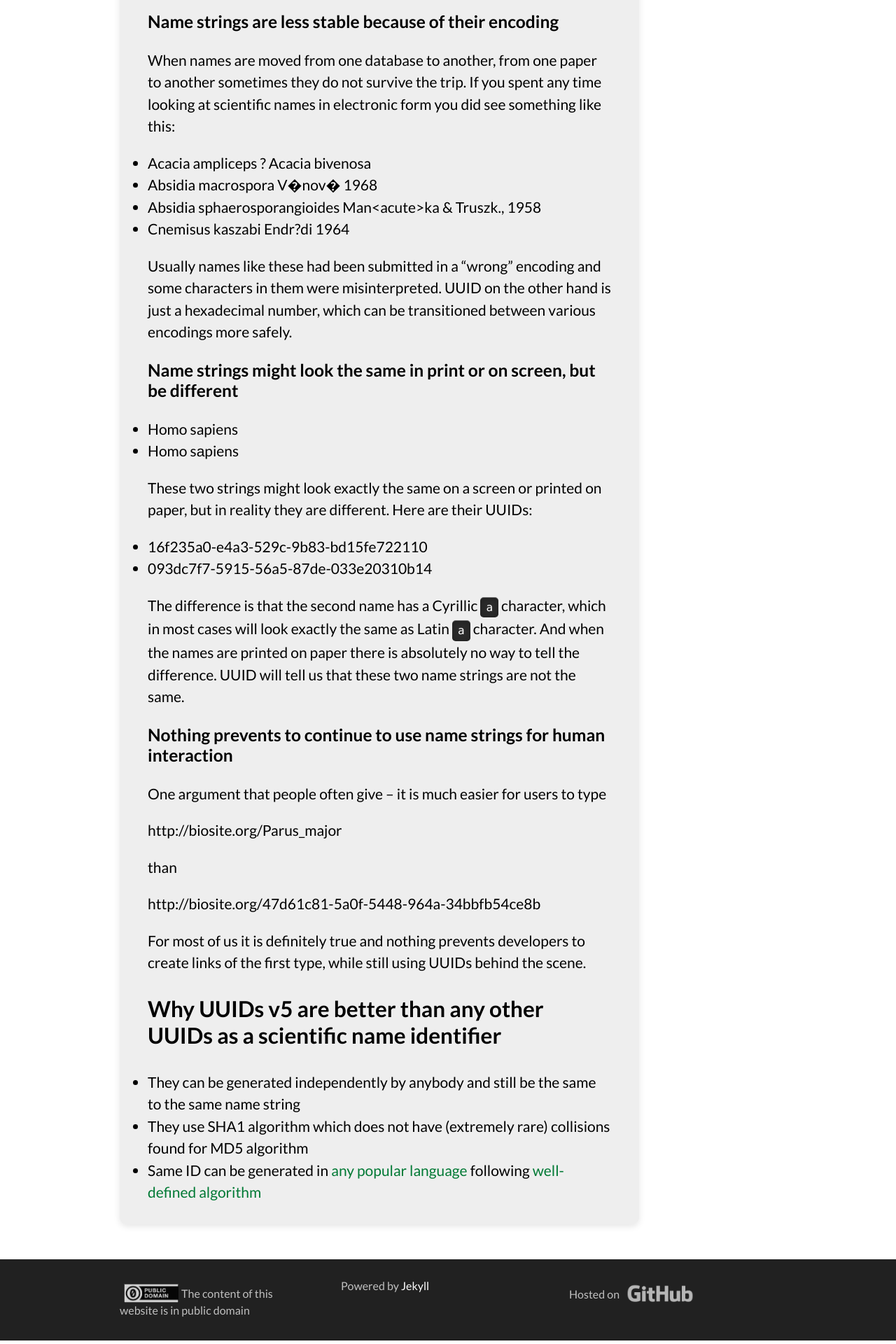
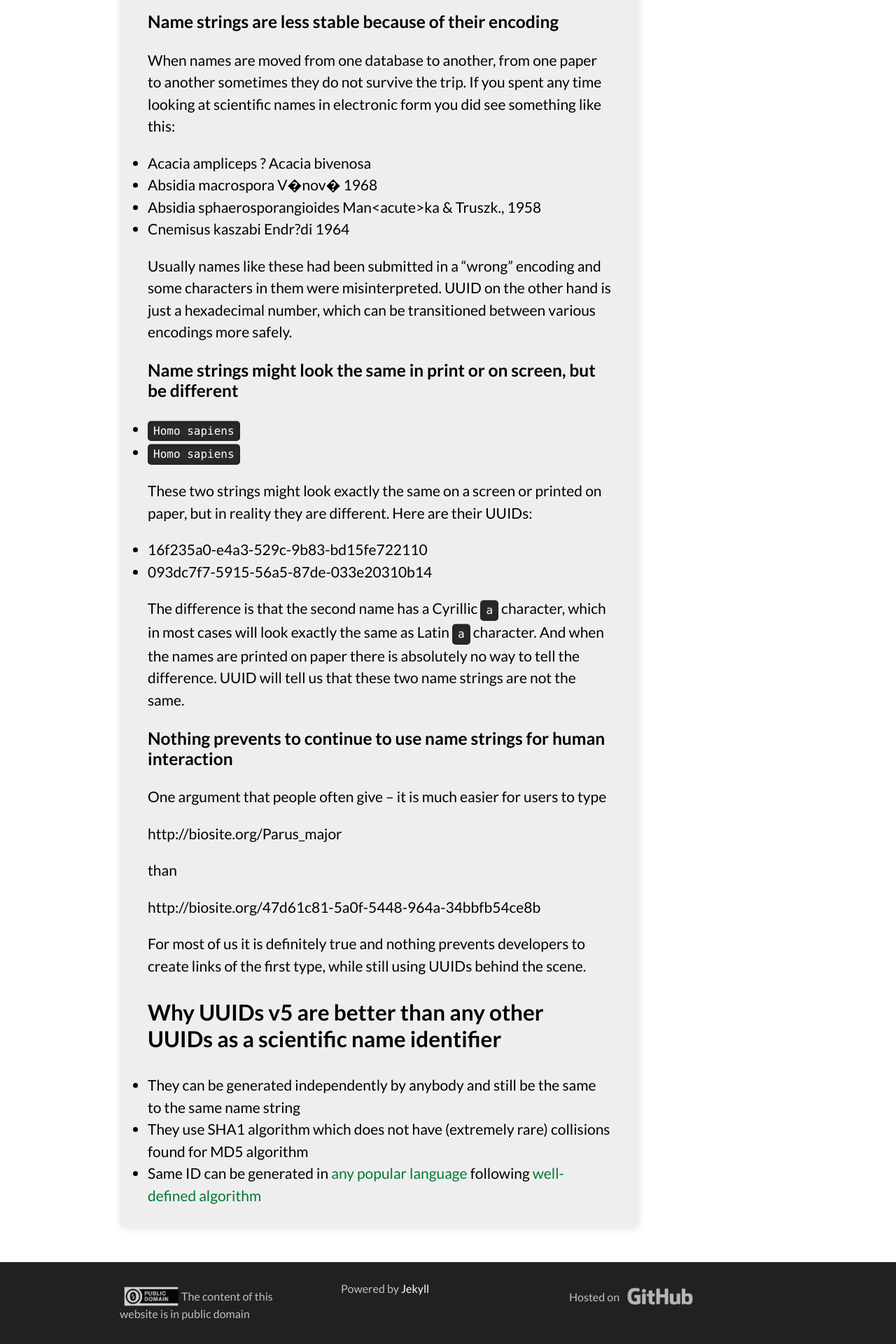
Before and after one commit to GlobalNamesArchitecture/GlobalNamesArchitecture.github.io, a Jekyll site: the page built from _posts/2015-05-31-gn-uuid-0-5-0.md, in a window 1280 px wide. Shown: the part 2712-4632 px from the top of the page at 70% size. Built offline with Jekyll 4.4.1, drawn with Linux system fonts in a browser that asks for light colours; nearby versions of some CDN libraries.

```diff
--- a/_posts/2015-05-31-gn-uuid-0-5-0.md
+++ b/_posts/2015-05-31-gn-uuid-0-5-0.md
@@ -107,9 +107,9 @@ safely.
 
 ### Name strings might look the same in print or on screen, but be different
 
-* Homo sapiens
+* `Homo sapiens`
 
-* Homo sаpiens
+* `Homo sаpiens`
 
 These two strings might look exactly the same on a screen or printed on paper,
 but in reality they are different. Here are their UUIDs:
```
